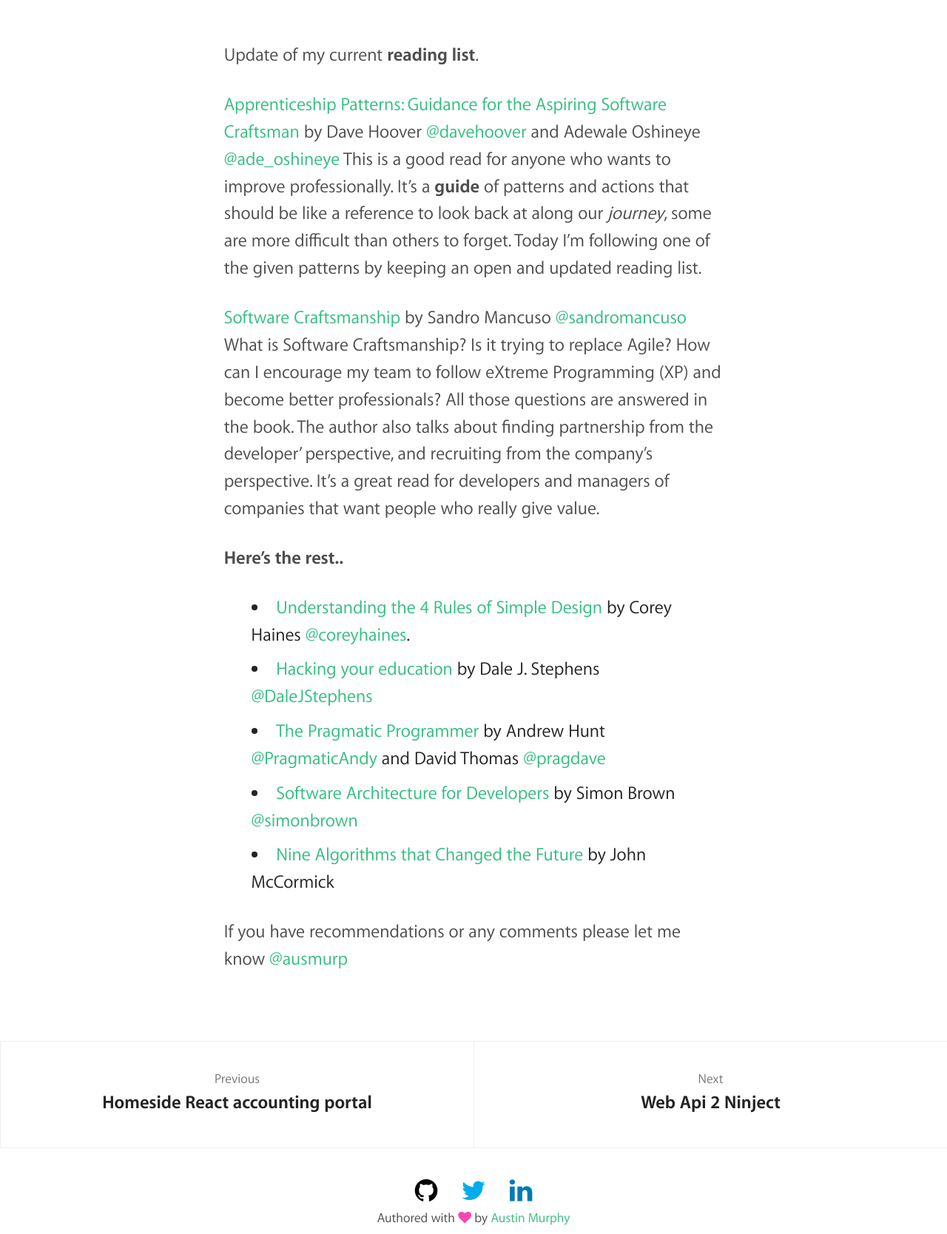
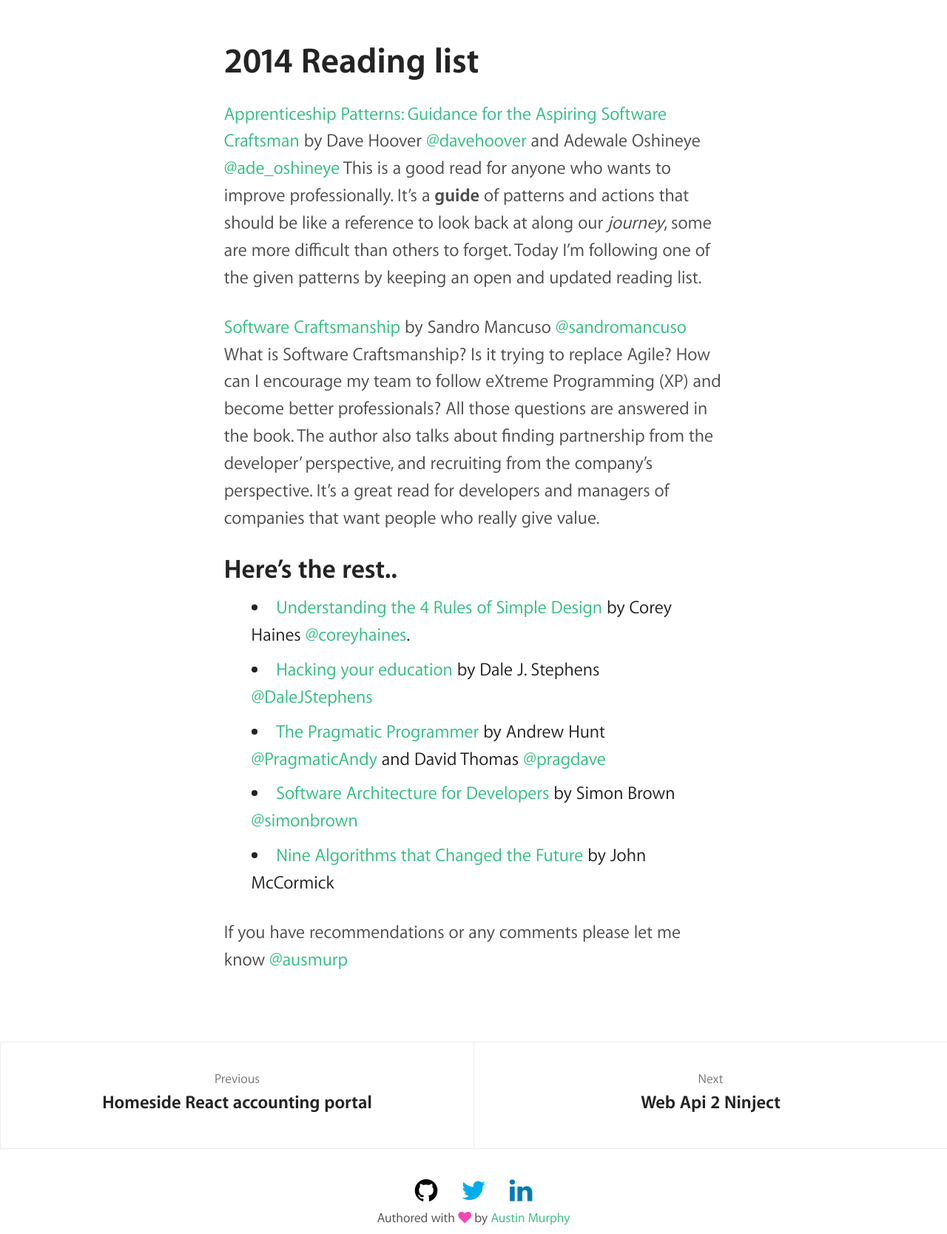
Before and after one commit to ausmurp/ausmurp.github.io, a Jekyll site: the page built from blog/_posts/2014-08-27-reading-list-update.md, in a window 1280 px wide. Shown: the part 435-2103 px from the top of the page at 74% size. Built offline with Jekyll 4.4.1, drawn with Linux system fonts in a browser that asks for light colours; nearby versions of some CDN libraries; a style sheet for code colours, icons or effects is not loaded; some of the changed lines change nothing that is shown.

Commit message:
Update 2014-08-27-reading-list-update.md

```diff
--- a/blog/_posts/2014-08-27-reading-list-update.md
+++ b/blog/_posts/2014-08-27-reading-list-update.md
@@ -7,7 +7,7 @@
 permalink:  /blog/2014-reading-list
 published:  true
 ---
-Update of my current **reading list**.
+# 2014 Reading list
 
 [Apprenticeship Patterns: Guidance for the Aspiring Software Craftsman](http://shop.oreilly.com/product/9780596518387.do) by Dave Hoover [@davehoover](https://twitter.com/davehoover) and Adewale Oshineye [@ade_oshineye](https://twitter.com/ade_oshineye)
 This is a good read for anyone who wants to improve professionally. It's a **guide** of patterns and actions that should be like a reference to look back at along our *journey*, some are more difficult than others to forget. Today I'm following one of the given patterns by keeping an open and updated reading list.
@@ -15,11 +15,11 @@
 [Software Craftsmanship](https://leanpub.com/socra) by Sandro Mancuso [@sandromancuso](https://twitter.com/sandromancuso)
 What is Software Craftsmanship? Is it trying to replace Agile? How can I encourage my team to follow eXtreme Programming (XP) and become better professionals? All those questions are answered in the book. The author also talks about finding partnership from the developer' perspective, and recruiting from the company's perspective. It's a great read for developers and managers of companies that want people who really give value.
 
-**Here's the rest..**
-1. [Understanding the 4 Rules of Simple Design](https://leanpub.com/4rulesofsimpledesign) by Corey Haines [@coreyhaines](https://twitter.com/coreyhaines).
-2. [Hacking your education](http://www.amazon.com/Hacking-Your-Education-Lectures-Thousands/dp/0399159967) by Dale J. Stephens [@DaleJStephens](https://twitter.com/DaleJStephens)
-3. [The Pragmatic Programmer](http://www.amazon.com/The-Pragmatic-Programmer-Journeyman-Master/dp/020161622X) by Andrew Hunt [@PragmaticAndy](https://twitter.com/PragmaticAndy) and David Thomas [@pragdave](https://twitter.com/pragdave)
-4. [Software Architecture for Developers](https://leanpub.com/software-architecture-for-developers) by Simon Brown [@simonbrown](https://twitter.com/simonbrown)
-5. [Nine Algorithms that Changed the Future](http://www.amazon.com/Nine-Algorithms-That-Changed-Future/dp/0691158193) by John McCormick
+## Here's the rest..
+* [Understanding the 4 Rules of Simple Design](https://leanpub.com/4rulesofsimpledesign) by Corey Haines [@coreyhaines](https://twitter.com/coreyhaines).
+* [Hacking your education](http://www.amazon.com/Hacking-Your-Education-Lectures-Thousands/dp/0399159967) by Dale J. Stephens [@DaleJStephens](https://twitter.com/DaleJStephens)
+* [The Pragmatic Programmer](http://www.amazon.com/The-Pragmatic-Programmer-Journeyman-Master/dp/020161622X) by Andrew Hunt [@PragmaticAndy](https://twitter.com/PragmaticAndy) and David Thomas [@pragdave](https://twitter.com/pragdave)
+* [Software Architecture for Developers](https://leanpub.com/software-architecture-for-developers) by Simon Brown [@simonbrown](https://twitter.com/simonbrown)
+* [Nine Algorithms that Changed the Future](http://www.amazon.com/Nine-Algorithms-That-Changed-Future/dp/0691158193) by John McCormick
 
 If you have recommendations or any comments please let me know [@ausmurp](https://twitter.com/ausmurp)
```
